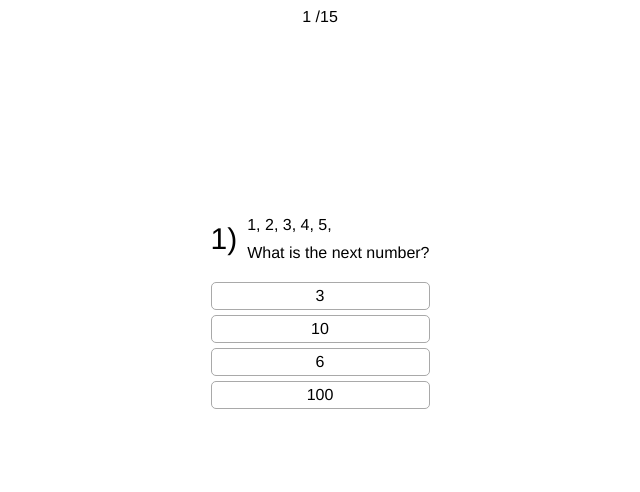
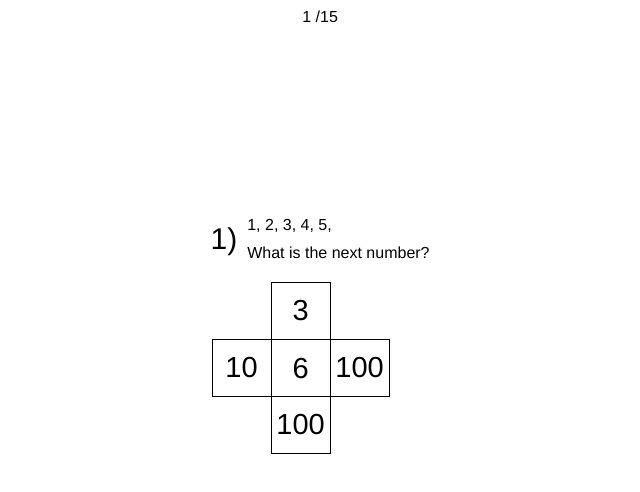
Before and after one commit to OskarKaminski/iqtest, a React app: page / in a window 1280 px wide. Shown: the top 492 px of the page, without its empty margins (320-960 px from the left). Built offline with nearby package versions, Linux system fonts and the light colour scheme.

Commit message:
Puzzle component.

```diff
--- a/app/App.js
+++ b/app/App.js
@@ -10,42 +10,30 @@ const mapStateToProps = ({testCases, currentTestCase}) =>
 
 @connect(mapStateToProps, {setTestCases})
 class App extends React.Component {
-    constructor (props) {
+    constructor(props) {
         super(props);
     }
 
-    componentDidMount () {
+    componentDidMount() {
         this.props.setTestCases([{
             number: 1,
             question: {
                 ctx: '1, 2, 3, 4, 5,',
                 text: 'What is the next number?'
             },
-            answers: [
-                {label: 3},
-                {label: 10},
-                {label: 6},
-                {label: 100}
-            ]
-        },
-            {
-                number: 2,
-                question: {
-                    ctx: '2, 4, 6, 8,',
-                    text: 'What is the next number?'
-                },
-                answers: [
-                    {label: 9},
-                    {label: 10},
-                    {label: 12},
-                    {label: 8}
-                ]
-            }]);
+            answers: {
+                one: 3,
+                two: 10,
+                three: 6,
+                four: 100,
+                five: 100
+            }
+        }]);
     }
 
     renderTestCase = (testCases) => {
         const testCaseIndex = this.props.currentTestCase - 1
-        if(!testCases[testCaseIndex]) return;
+        if (!testCases[testCaseIndex]) return;
 
         return <TestCase {...testCases[testCaseIndex]}/>
     }
--- /dev/null
+++ b/app/Components/Puzzle/Puzzle.js
@@ -0,0 +1,26 @@
+import React from 'react'
+import './Puzzle.scss'
+
+export const Puzzle = (props) =>{
+    return (
+        <div className="puzzle">
+            <div className="puzzle__element firstcolumn">{
+                props.one
+            }</div>
+            <div className="puzzle__element secondcolumn">{
+                props.two
+            }</div>
+            <div className="puzzle__element thridcolumn">{
+                props.three
+            }</div>
+            <div className="puzzle__element fourthcolumn">{
+                props.four
+            }
+            </div>
+            <div className="puzzle__element lastcolumn">{
+                props.five
+            }
+            </div>
+        </div>
+    )
+}
--- /dev/null
+++ b/app/Components/Puzzle/Puzzle.scss
@@ -0,0 +1,47 @@
+.puzzle__element{
+  border:1px solid;
+  width:60px;
+  height:58px;
+  position: relative;
+  box-sizing: border-box;
+  font-size: 29px;
+  font-weight: 500;
+}
+.puzzle{
+  display: flex;
+  flex-wrap: wrap;
+  width: 180px;
+}
+.lastcolumn{
+  top: -2px;
+  margin: 0 60px;
+  display: flex;
+  justify-content: center;
+  align-items: center;
+}
+.firstcolumn{
+  margin: 0 60px;
+  display: flex;
+  justify-content: center;
+  align-items: center;
+}
+.thridcolumn{
+  border:0;
+  display: flex;
+  justify-content: center;
+  align-items: center;
+}
+.secondcolumn{
+  top: -1px;
+  left: 1px;
+  display: flex;
+  justify-content: center;
+  align-items: center;
+}
+.fourthcolumn{
+  top: -1px;
+  left: -1px;
+  display: flex;
+  justify-content: center;
+  align-items: center;
+}
--- a/app/Components/TestCase/TestCase.js
+++ b/app/Components/TestCase/TestCase.js
@@ -2,12 +2,7 @@ import React from 'react'
 import './TestCase.scss'
 import {Answer} from 'C/Answer/Answer'
 import {Question} from 'C/Question/Question'
-
-const renderAnswers = (answers) => {
-    return answers.map((answer, key) => (
-        <Answer {...answer} key={key}/>
-    ))
-}
+import {Puzzle} from 'C/Puzzle/Puzzle'
 
 export const TestCase = (props) => (
     <div className="test-case__wrapper">
@@ -17,7 +12,11 @@ export const TestCase = (props) => (
             </div>
 
             <div className="answers">
-                {renderAnswers(props.answers)}
+                <Puzzle one={props.answers.one}
+                        two={props.answers.two}
+                        three={props.answers.three}
+                        four={props.answers.four}
+                        five={props.answers.five}></Puzzle>
             </div>
         </div>
     </div>
```
Also changed, not shown: 1 other file (tests, documents, lock files or other folders).
